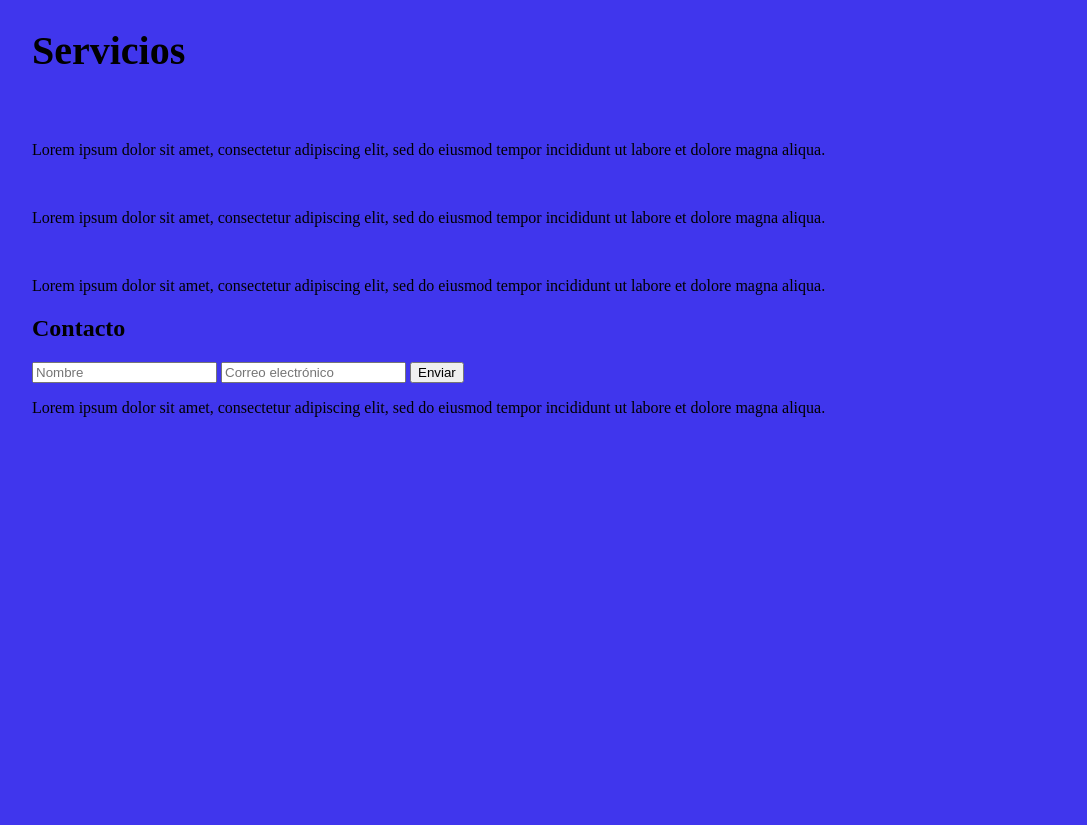
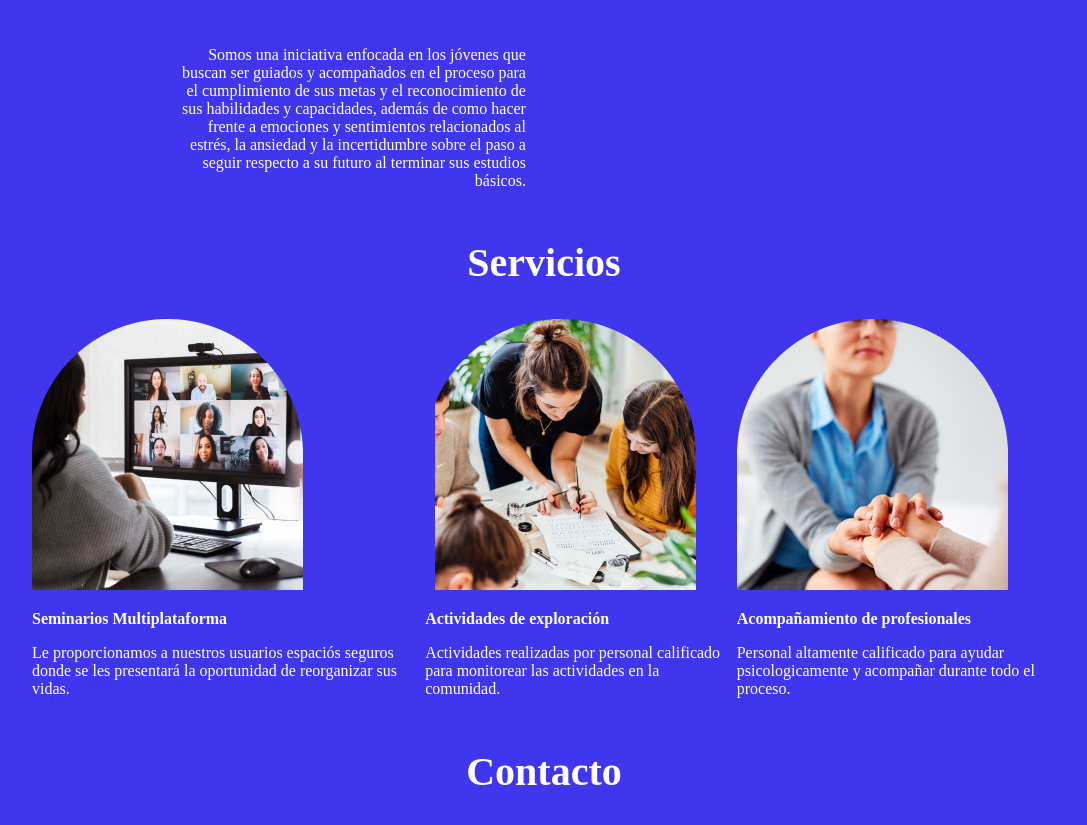
Before and after one commit to AHTepsilon/Rise-and-Shine, a plain HTML site: page index.html in a window 1280 px wide. Shown: the part 815-1640 px from the top of the page, without its empty margins (96-1183 px from the left). Before the commit the page ends 1248 px from the top, so only its background shows below. Drawn offline with Linux system fonts and the light colour scheme.

Commit message:
fixed up some more of the styles

```diff
--- a/index.html
+++ b/index.html
@@ -20,26 +20,38 @@
         </nav>
     </header>
     <section class="main-section">
+        <div class="main-section-arr1">
             <div class="main-section-div">
                 <h1 class="main-section-div-title1">Salud</h1>
                 <h1 class="main-section-div-title2">Mental</h1>
                 <p class="main-section-div-info">La salud mental es crucial para los jóvenes que están a punto de entrar a la universidad. La vida universitaria puede ser emocionante pero también estresante, por lo que es importante que los jóvenes cuiden de su salud mental para manejar el estrés y tener un mayor bienestar. La salud mental también puede tener un impacto positivo en el desempeño académico y profesional de los jóvenes.</p>
             </div>
             <div class="main-section-join">
-            <h3 class="main-section-join-title">¿Te interesa? ¡Únete!</h3>
+                <h3 class="main-section-join-title  ">¿Te interesa? ¡Únete!</h3>
                 <form class="main-section-join-form" action="">
                     <input class="main-section-join-form-name" type="text" placeholder="Nombre">
                     <input class="main-section-join-form-email" type="email" placeholder="Correo Electrónico">
                     <input class="main-section-join-form-submit" type="submit" name="" id="" value="Enviar">
                 </form>
             </div>
+        </div>
+        <div class="main-section-arr2">
+            <img src="img/img1.png" alt="">
+        </div>
+
     </section>
 
     <section class="about-section">
+        <div class="about-section-arr1">
+            <img class="about-section-img" src="img/BigLogo.png" alt="">
+        </div>
+        <div class="about-section-arr2">
             <!--<img src="./img/section2.png" alt="" class="about-section-background">-->
-        <img class="about-section-img" src="" alt="">
+
             <h2 class="about-section-title">Sobre nosotros</h2>
             <p class="about-section-info">Somos una iniciativa enfocada en los jóvenes que buscan ser guiados y acompañados en el proceso para el cumplimiento de sus metas y el reconocimiento de sus habilidades y capacidades, además de como hacer frente a emociones y sentimientos relacionados al estrés, la ansiedad y la incertidumbre sobre el paso a seguir respecto a su futuro al terminar sus estudios básicos.</p>
+        </div>
+
     </section>
 
     <section class="services-section">
@@ -47,16 +59,19 @@
         <h2 class="services-section-title">Servicios</h2>
         <div class="services-section-div">
             <div class="services-section-div-first">
-                <img class="services-section-div-first-img" src="" alt="">
-                <p class="services-section-div-first-p">Lorem ipsum dolor sit amet, consectetur adipiscing elit, sed do eiusmod tempor incididunt ut labore et dolore magna aliqua.</p>
+                <img class="services-section-div-first-img" src="img/img2.png" alt="">
+                <p class="services-section-div-first-main"><b>Seminarios Multiplataforma</b></p>
+                <p class="services-section-div-first-p">Le proporcionamos a nuestros usuarios espaciós seguros donde se les presentará la oportunidad de reorganizar sus vidas.</p>
             </div>
             <div class="services-section-div-second">
-                <img class="services-section-div-second-img" src="" alt="">
-                <p class="services-section-div-second-p">Lorem ipsum dolor sit amet, consectetur adipiscing elit, sed do eiusmod tempor incididunt ut labore et dolore magna aliqua.</p>
+                <img class="services-section-div-second-img" src="img/img3.png" alt="">
+                <p class="services-section-div-first-main"><b>Actividades de exploración</b></p>
+                <p class="services-section-div-second-p">Actividades realizadas por personal calificado para monitorear las  actividades en la comunidad.</p>
             </div>
             <div class="services-section-div-third">
-                <img class="services-section-div-third-img" src="" alt="">
-                <p class="services-section-div-third-p">Lorem ipsum dolor sit amet, consectetur adipiscing elit, sed do eiusmod tempor incididunt ut labore et dolore magna aliqua.</p>
+                <img class="services-section-div-third-img" src="img/img4.png" alt="">
+                <p class="services-section-div-first-main"><b>Acompañamiento de profesionales</b></p>
+                <p class="services-section-div-third-p">Personal altamente calificado para ayudar psicologicamente y acompañar durante todo el proceso.</p>
             </div>
         </div>
     </section>
@@ -72,7 +87,7 @@
                 </form>
             </div>
             <div class="contact-section-div-second">
-                <p class="contact-section-div-second-info">Lorem ipsum dolor sit amet, consectetur adipiscing elit, sed do eiusmod tempor incididunt ut labore et dolore magna aliqua.</p>
+                <p class="contact-section-div-second-info"><b>¿Tienes alguna pregunta o necesitas ayuda?</b> ¡Contáctanos! Estamos comprometidos en apoyarte en todo el proceso mientras te preparas para la universidad. Llena el formulario de contacto y te responderemos lo antes posible. ¡Gracias por visitarnos!</p>
             </div>
         </div>
     </section>
--- a/style.scss
+++ b/style.scss
@@ -60,6 +60,8 @@ body{
 //Sección dedicada al primer section ----------------------
 .main-section{
     background-color: $blue;
+    display: flex;
+    flex-direction: row;
 
     &-div{
 
@@ -110,6 +112,20 @@ body{
 
 //Sección dedicada al segundo section ----------------------
 .about-section{
+    color: #FFF;
+    display: flex;
+    flex-direction: row;
+
+    &-arr1{
+
+    }
+
+    &-arr2{
+        display: flex;
+        flex-direction: column;
+        align-items: right;
+        justify-content:right;
+    }
 
     &-background{
         position: absolute;
@@ -118,7 +134,7 @@ body{
     }
 
     &-img{
-
+        width: 90%;
     }
 
     &-title{
@@ -128,20 +144,30 @@ body{
 
     &-info{
         text-align: right;
+        width: 40%;
     }
 }
 
 //Sección dedicada al tercer section ----------------------
 .services-section{
+    color: #FFF;
+    display: flex;
+    flex-direction: column;
+    align-items: center;
+    justify-content:center;
+
     &-background{
         position: absolute;
         z-index: -1;
         margin: 0;
     }
     &-title{
-       font-size: 40px;
+        font-size: 40px;
+        text-align: center;
     }
     &-div{
+        display: flex;
+        flex-direction: row;
 
         &-first{
 
@@ -181,12 +207,19 @@ body{
 //Sección dedicada al último section ----------------------
 
 .contact-section{
+    display: flex;
+    flex-direction: column;
+    align-items: center;
+    justify-content:center;
 
+    color: #FFF;
     &-title{
-
+        font-size: 40px;
     }
 
     &-div{
+        display: flex;
+        flex-direction: row;
 
         &-first{
 
```
Also changed, not shown: img/BigLogo.png (added), img/img1.png (added), img/img2.png (added), img/img3.png (added), img/img4.png (added), style.css, 1 other file. Lines whose indentation alone changed are shown as unchanged.
